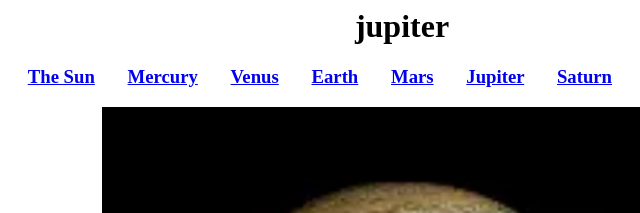
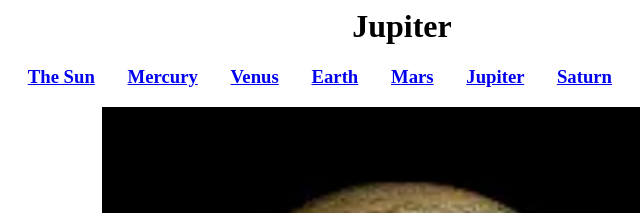
Before and after one commit to Vivaan2017coder/solar_system, a plain HTML site: page jupiter.html in a window 1280 px wide. Shown: the top 213 px of the page, 238-878 px from the left. Drawn offline with Linux system fonts and the light colour scheme.

Commit message:
Update jupiter.html

```diff
--- a/jupiter.html
+++ b/jupiter.html
@@ -7,7 +7,7 @@ jupiter
 </head>
 <body>
 <center>
-<h1>jupiter</h1>
+<h1>Jupiter</h1>
 <h3>
    	&nbsp;&nbsp;&nbsp;&nbsp;&nbsp;&nbsp;<a href="sun.html">The Sun</a>
 	&nbsp;&nbsp;&nbsp;&nbsp;&nbsp;&nbsp;<a href="mercury.html">Mercury</a>
```
